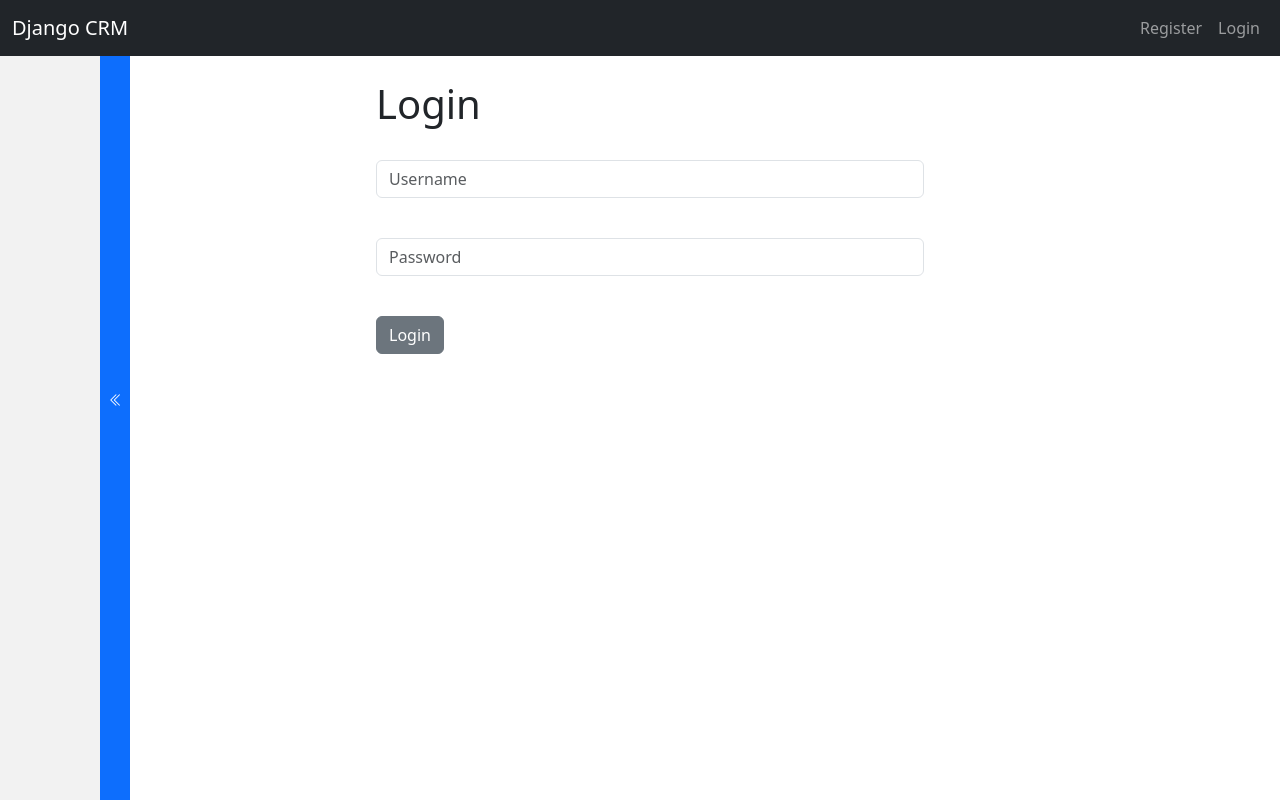
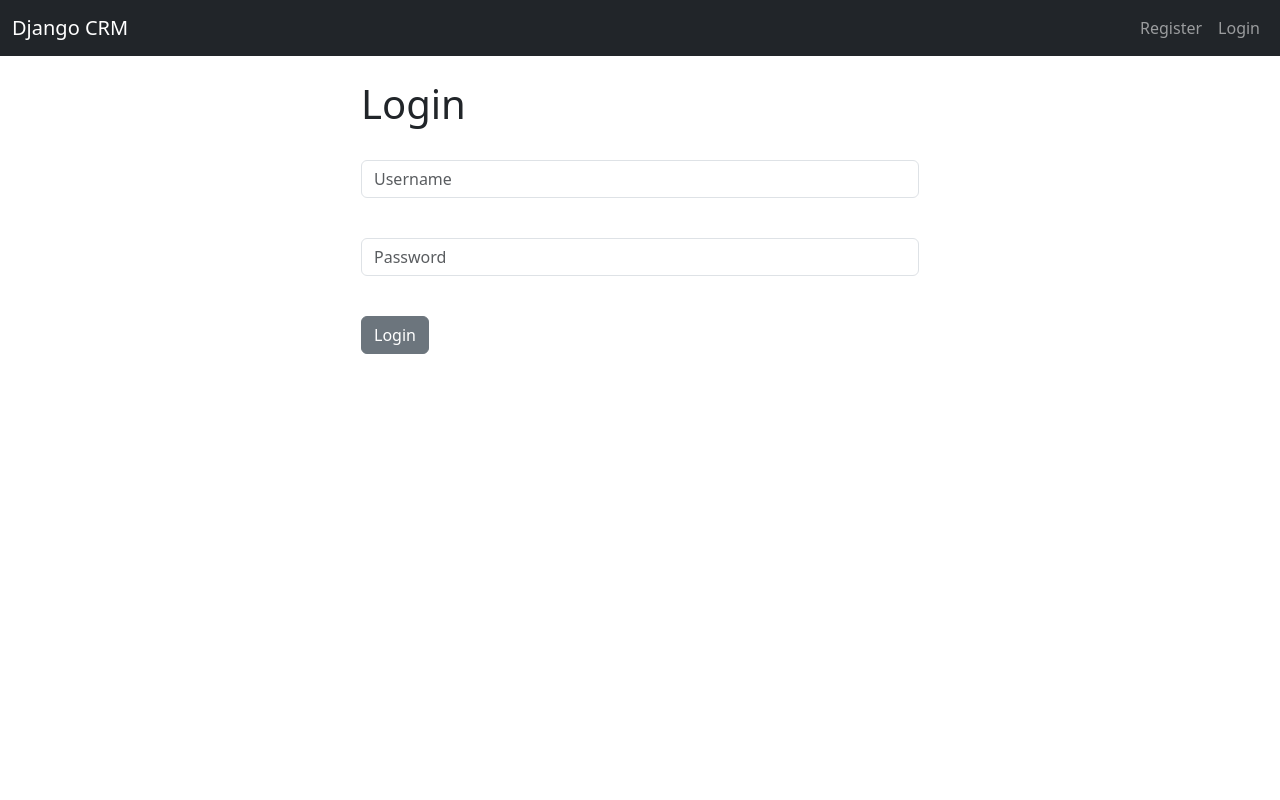
Before and after one commit to webapp-master/my-1st-web-app-project, a Django app: page / in a window 1280 px wide. Run offline with Django 4.2, Linux system fonts and the light colour scheme; some libraries are stand-ins or nearby versions.

Commit message:
creating sidebar---back to square 1

```diff
--- a/static/css/custom.css
+++ b/static/css/custom.css
@@ -2,49 +2,12 @@
 
 /* Target the .navbar-brand class within the navbar and apply the margin-right */
 .navbar-brand {
-    margin-right: 90px; /* You can adjust this value as needed */
-  }
+  margin-right: 90px; /* You can adjust this value as needed */
+}
 
 
 
-  .alert-reshape {
-    width: 600px; /* Adjust this value as needed */
-    margin-left: 300px; /* Adjust this value as needed */
-  }
-
-
-
- /* Custom styles for the minimized sidebar */
-#sidebar.minimized ul li a {
-  display: none; /* Hides the text content, leaving only the icons visible */
+.alert-reshape {
+  width: 600px; /* Adjust this value as needed */
+  margin-left: 300px; /* Adjust this value as needed */
 }
-
-
-#sidebar ul li a i {
-  /* Ensure that the icon is always visible, regardless of the sidebar state */
-  display: none;
-  width: 20px; /* Adjust this value as needed to control the spacing */
-}
-
-
-#sidebar.minimized #sidebar-toggle-btn {
-  /* Adjust the position and style of the toggle button when the sidebar is minimized */
-  position: absolute;
-  top: 0;
-  right: -30px;
-  width: 30px;
-  height: 100%;
-  border-radius: 0;
-}
-
-#content {
-  /* Adjust the content area to make space for the minimized sidebar (when expanded) */
-  margin-left: 100px; /* Adjust this value to control the spacing */
-  transition: margin-left 0.3s;
-}
-
-  /* Styles for the minimized content area */
-#content.minimized-content {
-  /* Adjust the content area to make space for the minimized sidebar (when minimized) */
-  margin-left: 20px; /* Adjust this value to control the spacing */
-}
--- a/static/css/styles.css
+++ b/static/css/styles.css
@@ -36,6 +36,6 @@
 background-color: #e5e5e5;
 }
 
-/*#content {
-  margin-left: 150px; /* To create space for the sidebar */
-/*}*/
+#content {
+margin-left: 0px; /* To create space for the sidebar */
+}
--- a/website/templates/base.html
+++ b/website/templates/base.html
@@ -26,21 +26,7 @@
 
 
 
-    <div id="sidebar"  class="minimized">
-      <!-- Button to toggle sidebar -->
-      <button id="sidebar-toggle-btn" class="btn btn-primary btn-sm"><i class="bi bi-chevron-double-left"></i></button>
-      <ul>
-        <!-- Sidebar content with icons -->
-        <li><a href="{% url 'home' %}"><i class="bi bi-house-door-fill"></i> Home</a></li>
-        <li><a href="{% url 'register' %}"><i class="bi bi-person-plus-fill"></i> Register</a></li>
-        <li><a href="{% url 'record' 1 %}"><i class="bi bi-file-earmark-text-fill"></i> Customer Record</a></li>
-        <li><a href="{% url 'delete_record' 1 %}"><i class="bi bi-file-earmark-minus-fill"></i> Delete Record</a></li>
-        <li><a href="{% url 'add_record' %}"><i class="bi bi-file-earmark-plus-fill"></i> Add Record</a></li>
-        <li><a href="{% url 'update_record' 1 %}"><i class="bi bi-file-earmark-check-fill"></i> Update Record</a></li>
-        <li><a href="{% url 'search_record' %}"><i class="bi bi-search"></i> Search Record</a></li>
-        <li><a href="{% url 'logout' %}"><i class="bi bi-power"></i> Logout</a></li>
-      </ul>
-    </div>
+
 
 
 
@@ -71,7 +57,7 @@
 
 
 
-      <div id="content" class="minimized-content">
+      <div id="content">
 
 
         {% block content %}
@@ -93,18 +79,7 @@
     </script>
 
 
-<script>
-  // Function to toggle the sidebar's state
-  function toggleSidebar() {
-    const sidebar = document.getElementById('sidebar');
-    const content = document.getElementById('content');
-    sidebar.classList.toggle('minimized');
-    content.classList.toggle('minimized-content');
-  }
 
-  // Add event listener to the toggle button
-  document.getElementById('sidebar-toggle-btn').addEventListener('click', toggleSidebar);
-</script>
 
 
 
```
Lines whose indentation alone changed are shown as unchanged.
